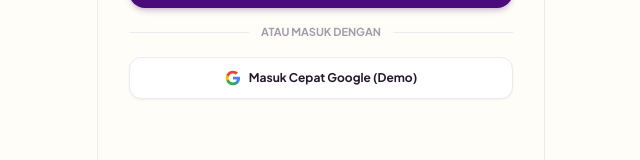
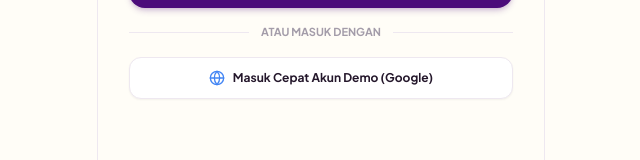
Before and after one commit to ardhikaxx/fe-mobile-humora, a Next.js app: page /auth/login in a window 1280 px wide. Shown: the part 595-755 px from the top of the page, without its empty margins (319-959 px from the left). Built offline with nearby package versions, Linux system fonts and the light colour scheme.

Commit message:
feat(icons): standardize all icons across all pages using lucide-react exclusively

```diff
--- a/app/auth/login/page.tsx
+++ b/app/auth/login/page.tsx
@@ -12,6 +12,7 @@ import {
   ArrowRight,
   Sparkles,
   ArrowLeft,
+  Globe,
 } from 'lucide-react';
 import { HumoraLogo } from '../../../components/brand/HumoraLogo';
 import { useHumora } from '../../../lib/context/HumoraContext';
@@ -270,25 +271,8 @@ export default function LoginPage() {
           onClick={handleGoogleDemo}
           className="w-full py-3 px-4 rounded-xl border border-[#EEE8F0] bg-white hover:bg-[#F6F1F8] active:scale-98 text-xs font-bold text-[#24172B] flex items-center justify-center gap-2 transition-all shadow-xs"
         >
-          <svg className="w-4 h-4" viewBox="0 0 24 24">
-            <path
-              fill="#4285F4"
-              d="M22.56 12.25c0-.78-.07-1.53-.2-2.25H12v4.26h5.92c-.26 1.37-1.04 2.53-2.21 3.31v2.77h3.57c2.08-1.92 3.28-4.74 3.28-8.09z"
-            />
-            <path
-              fill="#34A853"
-              d="M12 23c2.97 0 5.46-.98 7.28-2.66l-3.57-2.77c-.98.66-2.23 1.06-3.71 1.06-2.86 0-5.29-1.93-6.16-4.53H2.18v2.84C3.99 20.53 7.7 23 12 23z"
-            />
-            <path
-              fill="#FBBC05"
-              d="M5.84 14.09c-.22-.66-.35-1.36-.35-2.09s.13-1.43.35-2.09V7.06H2.18C1.43 8.55 1 10.22 1 12s.43 3.45 1.18 4.94l2.85-2.22.81-.63z"
-            />
-            <path
-              fill="#EA4335"
-              d="M12 5.38c1.62 0 3.06.56 4.21 1.64l3.15-3.15C17.45 2.09 14.97 1 12 1 7.7 1 3.99 3.47 2.18 7.06l3.66 2.84c.87-2.6 3.3-4.52 6.16-4.52z"
-            />
-          </svg>
-          <span>Masuk Cepat Google (Demo)</span>
+          <Globe className="w-4 h-4 text-[#4285F4]" />
+          <span>Masuk Cepat Akun Demo (Google)</span>
         </button>
       </div>
 
--- a/app/home/page.tsx
+++ b/app/home/page.tsx
@@ -158,7 +158,7 @@ export default function HomePage() {
         <div className="px-5 flex items-center justify-between mb-3">
           <div className="flex items-center gap-1.5">
             <h3 className="text-base font-bold text-[#24172B]">Series Populer</h3>
-            <span className="text-xs text-[#E58A16]">🔥</span>
+            <Flame className="w-4 h-4 text-[#E58A16] fill-[#E58A16]/20" />
           </div>
           <Link
             href="/search"
--- a/app/page.tsx
+++ b/app/page.tsx
@@ -3,7 +3,7 @@
 import React, { useState, useEffect } from 'react';
 import Link from 'next/link';
 import { useRouter } from 'next/navigation';
-import { ArrowRight, Sparkles, Play, Smile } from 'lucide-react';
+import { ArrowRight, Sparkles, Play, Smile, Gift, Zap } from 'lucide-react';
 import { HumoraLogo } from '../components/brand/HumoraLogo';
 
 export default function EntryPage() {
@@ -92,11 +92,13 @@ export default function EntryPage() {
 
             {/* Quick highlight tags */}
             <div className="flex items-center gap-2 mt-4">
-              <span className="text-[11px] font-bold bg-white/70 px-2.5 py-1 rounded-full border border-[#21052F]/15">
-                🎉 Gratis 2 Episode
+              <span className="text-[11px] font-bold bg-white/70 px-2.5 py-1 rounded-full border border-[#21052F]/15 flex items-center gap-1.5">
+                <Gift className="w-3.5 h-3.5 text-[#4B0B7A]" />
+                <span>Gratis 2 Episode</span>
               </span>
-              <span className="text-[11px] font-bold bg-white/70 px-2.5 py-1 rounded-full border border-[#21052F]/15">
-                ⚡ Tanpa Wajib Login
+              <span className="text-[11px] font-bold bg-white/70 px-2.5 py-1 rounded-full border border-[#21052F]/15 flex items-center gap-1.5">
+                <Zap className="w-3.5 h-3.5 text-[#4B0B7A]" />
+                <span>Tanpa Wajib Login</span>
               </span>
             </div>
           </div>
--- a/app/payment/page.tsx
+++ b/app/payment/page.tsx
@@ -10,6 +10,7 @@ import {
   Tag,
   Check,
   AlertCircle,
+  Target,
 } from 'lucide-react';
 import { AppHeader } from '../../components/layout/AppHeader';
 import { ConfirmationModal } from '../../components/ui/ConfirmationModal';
@@ -163,8 +164,9 @@ export default function CheckoutPage() {
           </p>
 
           {activeEpisodeTarget && (
-            <div className="mt-2 text-[11px] text-[#4B0B7A] font-semibold bg-white/70 px-2.5 py-1 rounded-lg border border-[#EEE8F0]">
-              🎯 Langsung lanjut nonton Episode {activeEpisodeTarget.episodeId} setelah bayar
+            <div className="mt-2 text-[11px] text-[#4B0B7A] font-semibold bg-white/70 px-2.5 py-1.5 rounded-lg border border-[#EEE8F0] flex items-center gap-1.5">
+              <Target className="w-3.5 h-3.5 text-[#7028B8] shrink-0" />
+              <span>Langsung lanjut nonton Episode {activeEpisodeTarget.episodeId} setelah bayar</span>
             </div>
           )}
         </div>
--- a/app/profile/page.tsx
+++ b/app/profile/page.tsx
@@ -16,6 +16,8 @@ import {
   AlertTriangle,
   ArrowRight,
   CheckCircle2,
+  RotateCcw,
+  Play,
 } from 'lucide-react';
 import { AppHeader } from '../../components/layout/AppHeader';
 import { ConfirmationModal } from '../../components/ui/ConfirmationModal';
@@ -428,9 +430,10 @@ export default function ProfilePage() {
 
           <button
             onClick={resetDemoState}
-            className="mt-3 w-full py-2.5 rounded-xl border border-dashed border-gray-300 text-xs font-semibold text-gray-500 hover:text-red-600 hover:border-red-300 hover:bg-red-50 transition-all text-center"
+            className="mt-3 w-full py-2.5 rounded-xl border border-dashed border-gray-300 text-xs font-semibold text-gray-500 hover:text-red-600 hover:border-red-300 hover:bg-red-50 transition-all flex items-center justify-center gap-1.5"
           >
-            Reset Semua Data Demo ke Awal
+            <RotateCcw className="w-3.5 h-3.5" />
+            <span>Reset Semua Data Demo ke Awal</span>
           </button>
         </div>
       </div>
@@ -451,8 +454,8 @@ export default function ProfilePage() {
       {isAboutModalOpen && (
         <div className="fixed inset-0 z-50 flex items-center justify-center p-4 bg-black/60 backdrop-blur-xs animate-fade-in">
           <div className="bg-white rounded-3xl p-6 max-w-xs w-full text-center shadow-xl border border-[#EEE8F0]">
-            <div className="w-12 h-12 rounded-2xl bg-[#FFD52E] text-[#21052F] flex items-center justify-center mx-auto mb-3 font-black text-xl">
-              H
+            <div className="w-12 h-12 rounded-2xl bg-[#FFD52E] text-[#21052F] flex items-center justify-center mx-auto mb-3">
+              <Play className="w-6 h-6 fill-current ml-0.5" />
             </div>
             <h3 className="text-base font-black text-[#24172B]">HUMORA v1.0.0</h3>
             <p className="text-xs text-[#7028B8] font-semibold mt-0.5">Scroll. laugh. repeat.</p>
--- a/components/ui/Toast.tsx
+++ b/components/ui/Toast.tsx
@@ -1,6 +1,7 @@
 'use client';
 
 import React from 'react';
+import { Sparkles } from 'lucide-react';
 import { useHumora } from '../../lib/context/HumoraContext';
 
 export function Toast() {
@@ -11,7 +12,7 @@ export function Toast() {
   return (
     <div className="fixed top-14 left-1/2 -translate-x-1/2 z-50 max-w-[90%] pointer-events-none animate-fade-in">
       <div className="bg-[#21052F] text-white text-xs sm:text-sm font-medium px-4 py-2.5 rounded-full shadow-lg border border-white/10 flex items-center gap-2 backdrop-blur-md">
-        <span className="w-2 h-2 rounded-full bg-[#FFD52E] animate-pulse"></span>
+        <Sparkles className="w-4 h-4 text-[#FFD52E] shrink-0" />
         <span>{toastMessage}</span>
       </div>
     </div>
--- a/lib/context/HumoraContext.tsx
+++ b/lib/context/HumoraContext.tsx
@@ -290,7 +290,7 @@ export function HumoraProvider({ children }: { children: React.ReactNode }) {
       // Add celebratory notification
       const premiumNotif: NotificationItemData = {
         id: `notif-${Date.now()}`,
-        title: 'Paket Premium Humora Aktif! 🎉',
+        title: 'Paket Premium Humora Aktif!',
         description: `Selamat! Akses ${plan.name} aktif sampai ${end.toLocaleDateString('id-ID')}. Tonton semua episode sekarang.`,
         category: 'langganan',
         time: 'Baru saja',
@@ -298,7 +298,7 @@ export function HumoraProvider({ children }: { children: React.ReactNode }) {
         linkUrl: '/profile/subscription',
       };
       setNotifications((prev) => [premiumNotif, ...prev]);
-      showToast('🎉 Pembayaran sukses! Status Premium Aktif.');
+      showToast('Pembayaran sukses! Status Premium Aktif.');
     },
     [showToast]
   );
--- a/lib/data/notificationsData.ts
+++ b/lib/data/notificationsData.ts
@@ -13,7 +13,7 @@ export const INITIAL_NOTIFICATIONS: NotificationItemData[] = [
   },
   {
     id: 'notif-2',
-    title: 'Diskon Spesial Hari Ini 🎉',
+    title: 'Diskon Spesial Hari Ini',
     description: 'Gunakan kode promo HUMORAHEMAT untuk diskon 20% semua paket premium.',
     category: 'promo',
     time: '2 jam lalu',
```
